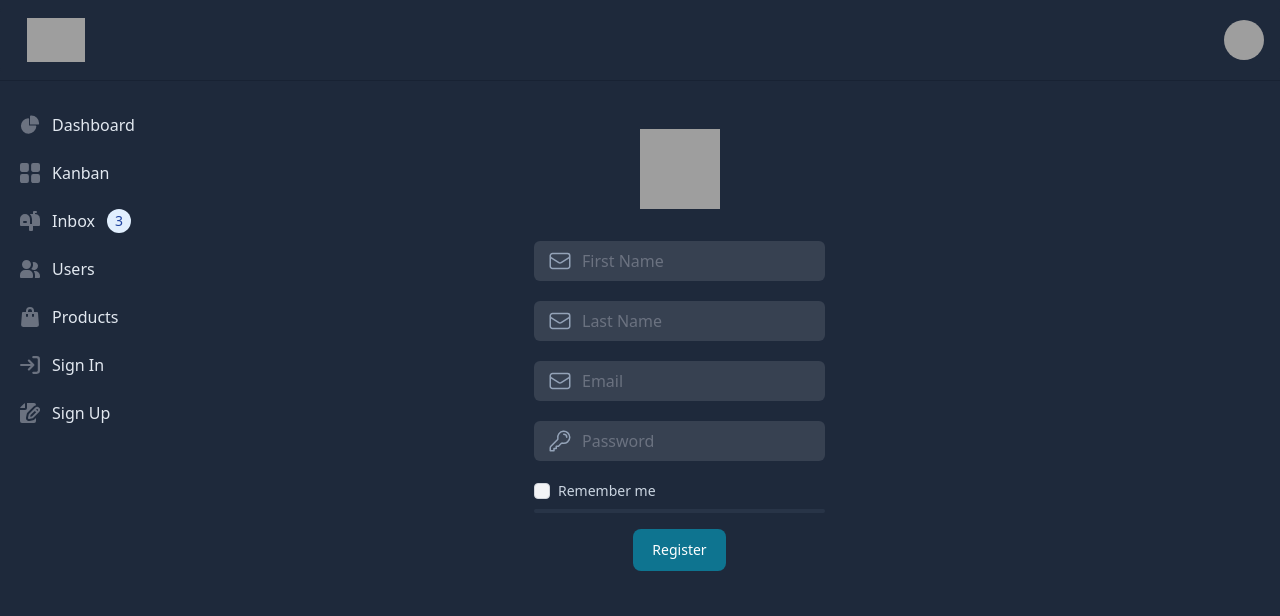
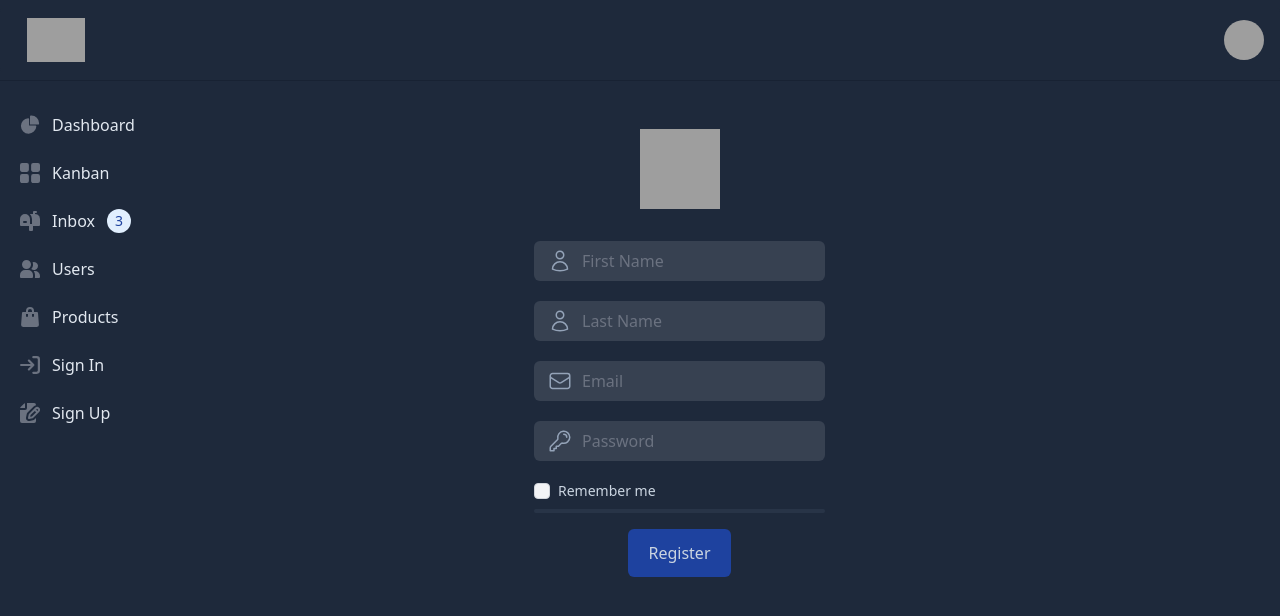
Before and after one commit to dotnetcsharp0x/rubi.dev, a React (Create React App) app: page /register in a window 1280 px wide. Shown: the top 616 px of the page. Built offline with nearby package versions, Linux system fonts and the light colour scheme; grey boxes are pictures that could not be loaded.

Commit message:
change button styles

```diff
--- a/package.json
+++ b/package.json
@@ -23,6 +23,7 @@
     "io-ts": "^2.2.20",
     "js-cookie": "^3.0.5",
     "react": "^18.2.0",
+    "react-cookie": "^6.1.1",
     "react-dom": "^18.2.0",
     "react-redux": "^8.1.3",
     "react-router-dom": "^6.17.0",
--- a/src/components/Login/LoginPage.tsx
+++ b/src/components/Login/LoginPage.tsx
@@ -38,7 +38,7 @@ async function loginUser(iuser:ILogin) {
   try {
     fetchToken();
     console.log(jwt);
-    cookies.set("jwt",jwt)
+    cookies.set("jwt",jwt,{maxAge:2678400})
   }
   catch (e) {
     alert(e)
@@ -97,9 +97,9 @@ async function loginUser(iuser:ILogin) {
       </div>
       <div className='bg-slate-700 h-1 mt-2 border-separate rounded-md opacity-50'></div>
       </div>
-      <Button type="button" onClick={onButtonClick} className=''>
+      <button type="button" onClick={onButtonClick} className='bg-blue-800 hover:bg-blue-700 rounded-md py-3 px-5 text-slate-300'>
         Login
-      </Button>
+      </button>
     </form>
     </div>
   )
--- a/src/components/Register/RegisterPage.tsx
+++ b/src/components/Register/RegisterPage.tsx
@@ -45,28 +45,16 @@ async function RegisterUser() {
   }
 }
 
-// async function loginUser(iuser:ILogin) {
-//   try {
-//     fetchToken();
-//     console.log(jwt);
-//     cookies.set("jwt",jwt)
-//   }
-//   catch (e) {
-//     alert(e)
-//   }
-// }
-
   return (
     <div className='grid place-items-center mt-10'>
     <form className="flex max-w-md flex-col gap-4 grid place-items-center"
     >
       <img src="/logo512.png" className="h-20 w-20 mb-4 max-auto content-center" alt="Skyme logo" />
       <div>
-        <h1>{email}</h1>
         <div className="relative mb-1">
           <div className="absolute inset-y-0 left-0 z-10 flex items-center pl-3.5 pointer-events-none">
             <svg xmlns="http://www.w3.org/2000/svg" fill="none" viewBox="0 0 24 24" stroke-width="1.5" stroke="currentColor" className="w-6 h-6 text-slate-400">
-              <path stroke-linecap="round" stroke-linejoin="round" d="M21.75 6.75v10.5a2.25 2.25 0 01-2.25 2.25h-15a2.25 2.25 0 01-2.25-2.25V6.75m19.5 0A2.25 2.25 0 0019.5 4.5h-15a2.25 2.25 0 00-2.25 2.25m19.5 0v.243a2.25 2.25 0 01-1.07 1.916l-7.5 4.615a2.25 2.25 0 01-2.36 0L3.32 8.91a2.25 2.25 0 01-1.07-1.916V6.75" />
+              <path stroke-linecap="round" stroke-linejoin="round" d="M15.75 6a3.75 3.75 0 11-7.5 0 3.75 3.75 0 017.5 0zM4.501 20.118a7.5 7.5 0 0114.998 0A17.933 17.933 0 0112 21.75c-2.676 0-5.216-.584-7.499-1.632z" />
             </svg>
           </div>
         <input
@@ -76,16 +64,15 @@ async function RegisterUser() {
           type="text"
           value={name}
           className="z-0 bg-gray-700 text-slate-300 pl-12 rounded-md border-0 border-transparent focus:ring-0"
-          onChange={(e)=>setEmail(e.target.value)}
+          onChange={(e)=>setName(e.target.value)}
         />
         </div>
       </div>
       <div>
-        <h1>{email}</h1>
         <div className="relative mb-1">
           <div className="absolute inset-y-0 left-0 z-10 flex items-center pl-3.5 pointer-events-none">
-            <svg xmlns="http://www.w3.org/2000/svg" fill="none" viewBox="0 0 24 24" stroke-width="1.5" stroke="currentColor" className="w-6 h-6 text-slate-400">
-              <path stroke-linecap="round" stroke-linejoin="round" d="M21.75 6.75v10.5a2.25 2.25 0 01-2.25 2.25h-15a2.25 2.25 0 01-2.25-2.25V6.75m19.5 0A2.25 2.25 0 0019.5 4.5h-15a2.25 2.25 0 00-2.25 2.25m19.5 0v.243a2.25 2.25 0 01-1.07 1.916l-7.5 4.615a2.25 2.25 0 01-2.36 0L3.32 8.91a2.25 2.25 0 01-1.07-1.916V6.75" />
+            <svg xmlns="http://www.w3.org/2000/svg" fill="none" viewBox="0 0 24 24" stroke-width="1.5" stroke="currentColor" className="w- h-6 text-slate-400">
+              <path stroke-linecap="round" stroke-linejoin="round" d="M15.75 6a3.75 3.75 0 11-7.5 0 3.75 3.75 0 017.5 0zM4.501 20.118a7.5 7.5 0 0114.998 0A17.933 17.933 0 0112 21.75c-2.676 0-5.216-.584-7.499-1.632z" />
             </svg>
           </div>
         <input
@@ -95,12 +82,11 @@ async function RegisterUser() {
           type="text"
           value={name2}
           className="z-0 bg-gray-700 text-slate-300 pl-12 rounded-md border-0 border-transparent focus:ring-0"
-          onChange={(e)=>setEmail(e.target.value)}
+          onChange={(e)=>setName2(e.target.value)}
         />
         </div>
       </div>
       <div>
-        <h1>{email}</h1>
         <div className="relative mb-1">
           <div className="absolute inset-y-0 left-0 z-10 flex items-center pl-3.5 pointer-events-none">
             <svg xmlns="http://www.w3.org/2000/svg" fill="none" viewBox="0 0 24 24" stroke-width="1.5" stroke="currentColor" className="w-6 h-6 text-slate-400">
@@ -146,9 +132,9 @@ async function RegisterUser() {
       </div>
       <div className='bg-slate-700 h-1 mt-2 border-separate rounded-md opacity-50'></div>
       </div>
-      <Button type="button" onClick={onButtonClick} className=''>
+      <button type="button" onClick={onButtonClick} className='bg-blue-800 hover:bg-blue-700 rounded-md py-3 px-5 text-slate-300'>
         Register
-      </Button>
+      </button>
     </form>
     </div>
   )
```
Also changed, not shown: 2 other files (tests, documents, lock files or other folders).
